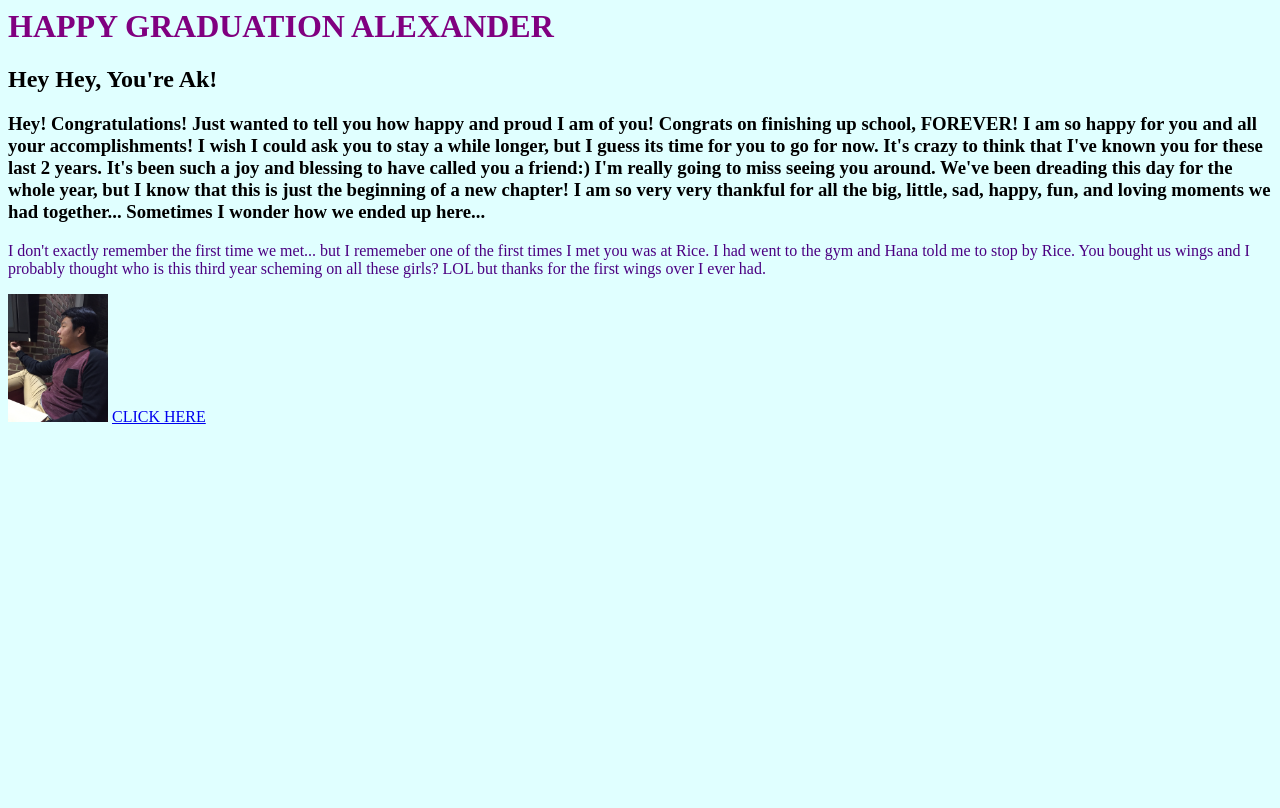
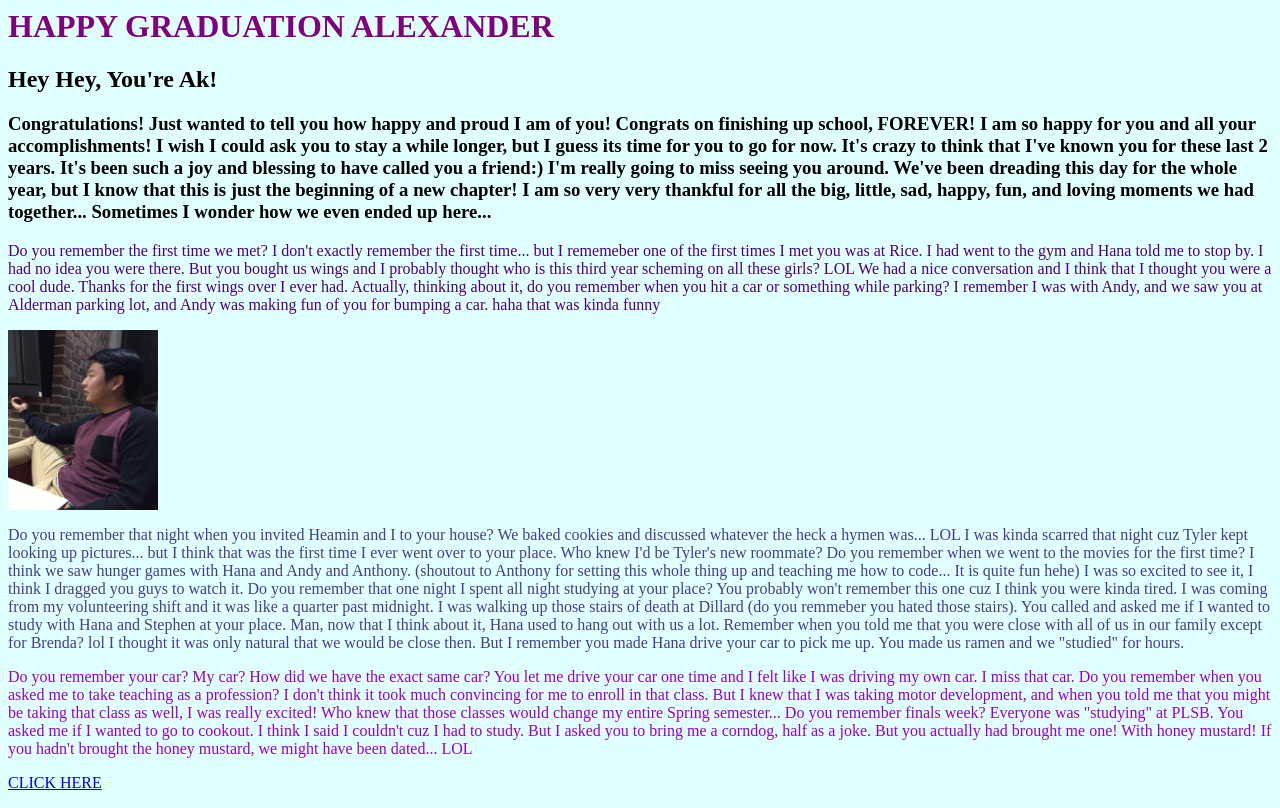
Before and after one commit to euniceykwon/euniceykwon.github.io, a plain HTML site: page index.html in a window 1280 px wide. Drawn offline with Linux system fonts and the light colour scheme.

Commit message:
first semester

```diff
--- a/index.html
+++ b/index.html
@@ -15,19 +15,40 @@
   Hey Hey, You're Ak!
 </h2>
 <h3>
-  Hey! Congratulations! Just wanted to tell you how happy and proud I am of you! Congrats on finishing up school, FOREVER!
+  Congratulations! Just wanted to tell you how happy and proud I am of you! Congrats on finishing up school, FOREVER!
   I am so happy for you and all your accomplishments! I wish I could ask you to stay a while longer, but I guess its time for you to go for now.
   It's crazy to think that I've known you for these last 2 years. It's been such a joy and blessing to have called you a friend:) I'm really going to miss seeing you around.
   We've been dreading this day for the whole year, but I know that this is just the beginning of a new chapter!
-  I am so very very thankful for all the big, little, sad, happy, fun, and loving moments we had together... Sometimes I wonder how we ended up here...
+  I am so very very thankful for all the big, little, sad, happy, fun, and loving moments we had together... Sometimes I wonder how we even ended up here...
 
 </h3>
 <p>
-  <font color="indigo">I don't exactly remember the first time we met... but I rememeber one of the first times I met you was at Rice. I had went to the gym and Hana told me to stop by Rice.
-  You bought us wings and I probably thought who is this third year scheming on all these girls? LOL but thanks for the first wings over I ever had. </font>
+  <font color="indigo">Do you remember the first time we met? I don't exactly remember the first time... but I rememeber one of the first times I met you was at Rice. I had went to the gym and Hana told me to stop by.
+  I had no idea you were there. But you bought us wings and I probably thought who is this third year scheming on all these girls? LOL We had a nice conversation and I think that I thought you were a cool dude. Thanks for the first wings over I ever had.
+  Actually, thinking about it, do you remember when you hit a car or something while parking? I remember I was with Andy, and we saw you at Alderman parking lot, and Andy was making fun of you for bumping a car. haha that was kinda funny
+</font>
 </p>
-<img src="rice.jpg" alt="HTML5 Icon" width="100" height="128">
+<img src="rice.jpg" alt="HTML5 Icon" width="150" height="180">
 </img>
+
+<p>
+  <font color="DarkSlateBlue">Do you remember that night when you invited Heamin and I to your house? We baked cookies and discussed whatever the heck a hymen was... LOL I was kinda scarred that night cuz Tyler kept looking up pictures...
+    but I think that was the first time I ever went over to your place. Who knew I'd be Tyler's new roommate?
+    Do you remember when we went to the movies for the first time? I think we saw hunger games with Hana and Andy and Anthony. (shoutout to Anthony for setting this whole thing up and teaching me how to code... It is quite fun hehe) I was so excited to see it, I think I dragged you guys to watch it.
+    Do you remember that one night I spent all night studying at your place? You probably won't remember this one cuz I think you were kinda tired. I was coming from my volunteering shift and it was like a quarter past midnight. I was walking up those stairs of death at Dillard (do you remmeber you hated those stairs). You called and asked me if I wanted to study with Hana and Stephen at your place.
+    Man, now that I think about it, Hana used to hang out with us a lot. Remember when you told me that you were close with all of us in our family except for Brenda? lol I thought it was only natural that we would be close then. But I remember you made Hana drive your car to pick me up. You made us ramen and we "studied" for hours.
+</p>
+
+<p>
+  <font color="DarkViolet">Do you remember your car? My car? How did we have the exact same car? You let me drive your car one time and I felt like I was driving my own car. I miss that car.
+    Do you remember when you asked me to take teaching as a profession? I don't think it took much convincing for me to enroll in that class. But I knew that I was taking motor development, and when you told me that you might be taking that class as well, I was really excited!
+    Who knew that those classes would change my entire Spring semester...
+    Do you remember finals week? Everyone was "studying" at PLSB. You asked me if I wanted to go to cookout. I think I said I couldn't cuz I had to study. But I asked you to bring me a corndog, half as a joke. But you actually had brought me one! With honey mustard! If you hadn't brought the honey mustard, we might have been dated... LOL
+</p>
+
+<p>
+  <font color=ForestGreen">
+
 
 <a href="http://www.google.com">CLICK HERE</a>
 
```
